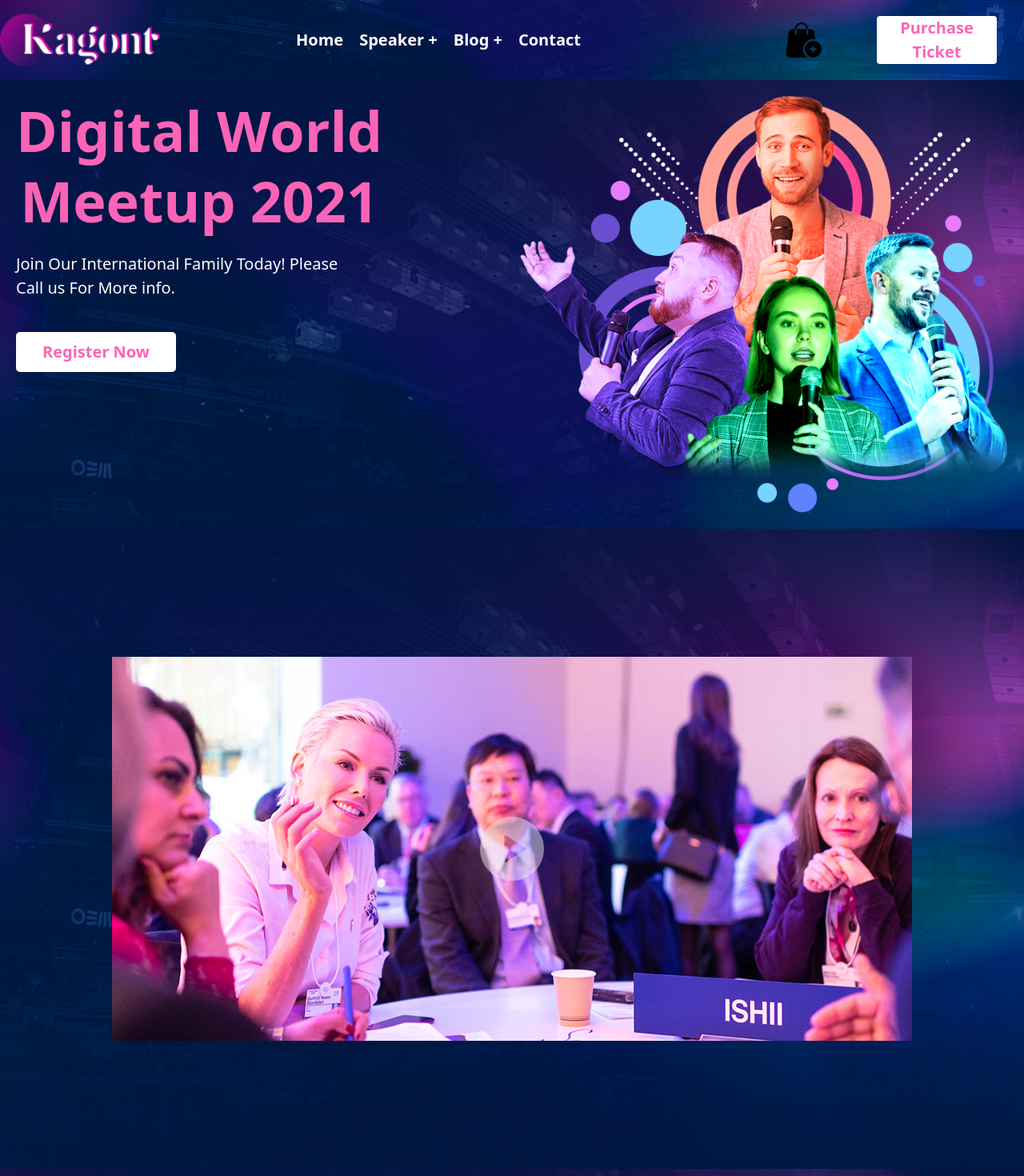
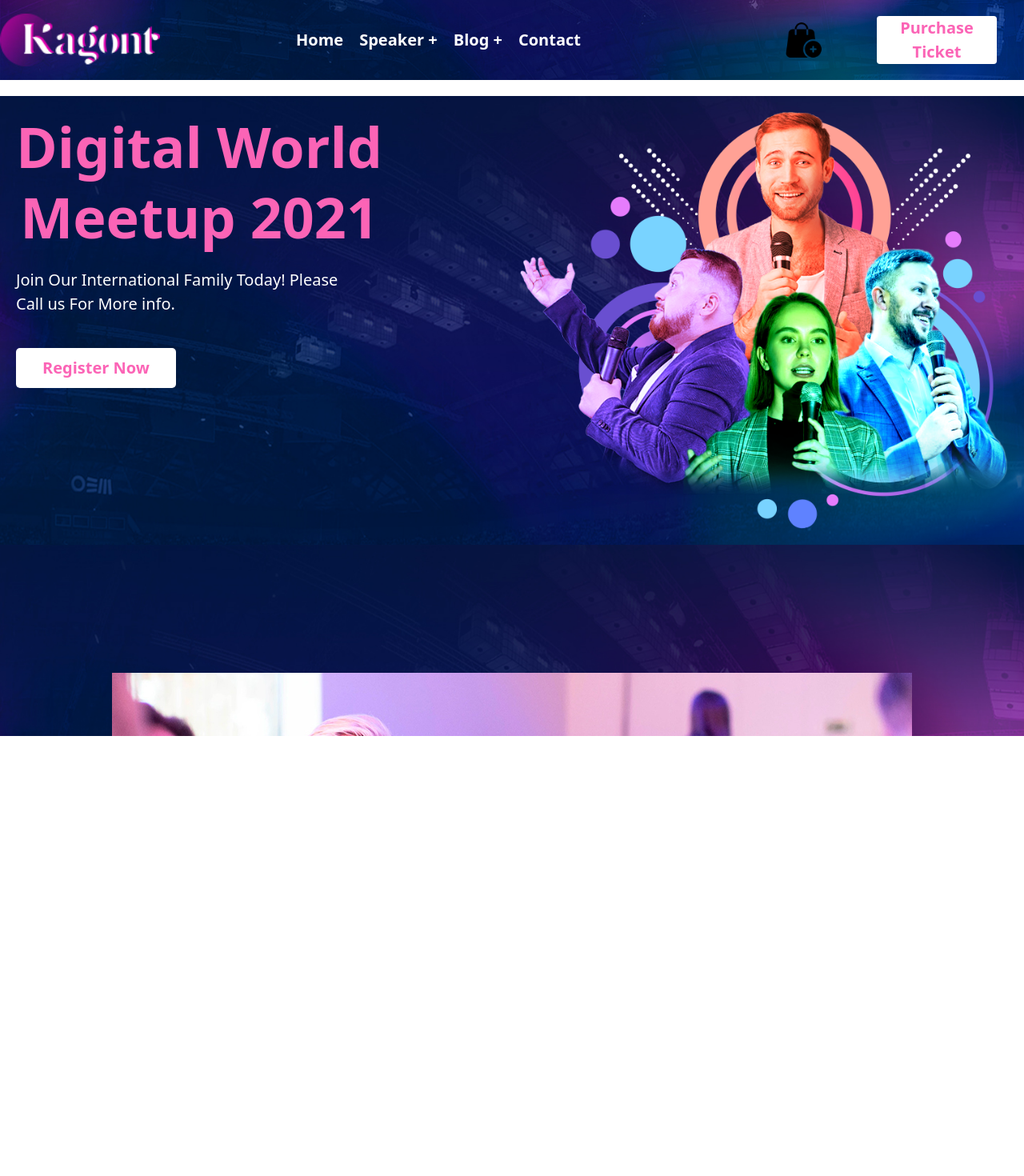
Before and after one commit to Godstimemoses555/Event-site, a React (Vite) app: page / in a window 1280 px wide. Shown: the top 1470 px of the page at 80% size. After the commit the page ends 920 px from the top, so only its background shows below. Built offline with nearby package versions, Linux system fonts and the light colour scheme.

Commit message:
i added overflow and remove it too in sec1 sec2 sec3 sec 4 sec5 sec6 sec7 sec7 sec8 sec9 sec10 sec11 smalldiv, smallfooter footer sectext

```diff
--- a/src/Component/Footerdiv.jsx
+++ b/src/Component/Footerdiv.jsx
@@ -2,7 +2,7 @@ import React from 'react'
 
 const Footerdiv = () => {
   return (
-    <div className='w-full '>
+    <div>
       <div className='w-full lg:h-[50px] bg-pink-500 flex items-center justify-center'>
         <div className='flex items-center justify-center text-center'>
           <h1 className='text-white lg:text-[18px] text-[15px] font-bold'>
--- a/src/Component/Navmobile.jsx
+++ b/src/Component/Navmobile.jsx
@@ -8,7 +8,7 @@ const Navmobile = () => {
  const [nav,setNav]=useState(false)
  const [open,setOpen]=useState(false)
   return (
-    <div className='fixed z-999 w-[100%]'>
+    <div>
     <div  className="flex lg:hidden items-center justify-between p-4"
      style={{background:`url(${fullhero})`, backgroundPosition: "center",
           backgroundRepeat: "no-repeat",
--- a/src/Component/Sec2.jsx
+++ b/src/Component/Sec2.jsx
@@ -6,7 +6,7 @@ import playbutton from "../assets/playbutton.png"
 
 const Sec2 = () => {
   return (
-    <div className="flex flex-col">
+    <div>
       {/* made this container relative so absolute children are contained */}
       <div
         className="relative flex items-center justify-center h-screen w-[100%]"
--- a/src/Component/Sec3.jsx
+++ b/src/Component/Sec3.jsx
@@ -17,7 +17,7 @@ const Sec3 = () => {
   const [bum, setBum] = useState(false);
 
   return (
-    <div className="overflow-x-hidden w-full">
+    <div>
       <div
         className="flex flex-col items-center justify-center p-2.5 w-full bg-cover bg-center bg-no-repeat"
         style={{ backgroundImage: `url(${fullhero})` }}
--- a/src/Component/Sec5.jsx
+++ b/src/Component/Sec5.jsx
@@ -20,7 +20,7 @@ const Sec5 = () => {
 
   return (
     <section
-      className="p-4 md:p-20"
+
       style={{
         background: `url(${fullhero})`,
         backgroundPosition: "center",
--- a/src/Component/Sec9.jsx
+++ b/src/Component/Sec9.jsx
@@ -12,7 +12,7 @@ const Sec9 = () => {
 
   return (
     <section
-      className="p-4 md:p-20"
+
       style={{
         background: `url(${fullhero})`,
         backgroundPosition: "center",
--- a/src/Pages/Home.jsx
+++ b/src/Pages/Home.jsx
@@ -26,7 +26,7 @@ import Footerdiv from '../Component/Footerdiv'
 const Home = () => {
 
   return (
-  <div>
+  <div className='overflow-hidden'>
 
 
       <Navpc/>
```
